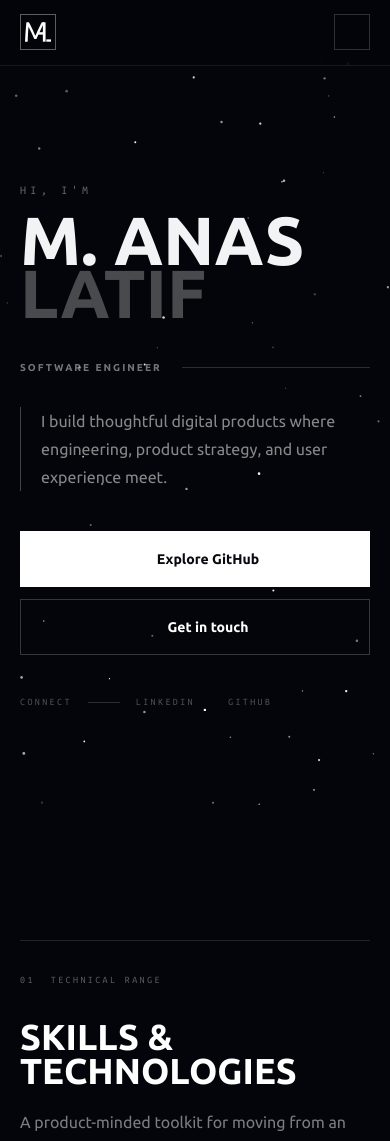
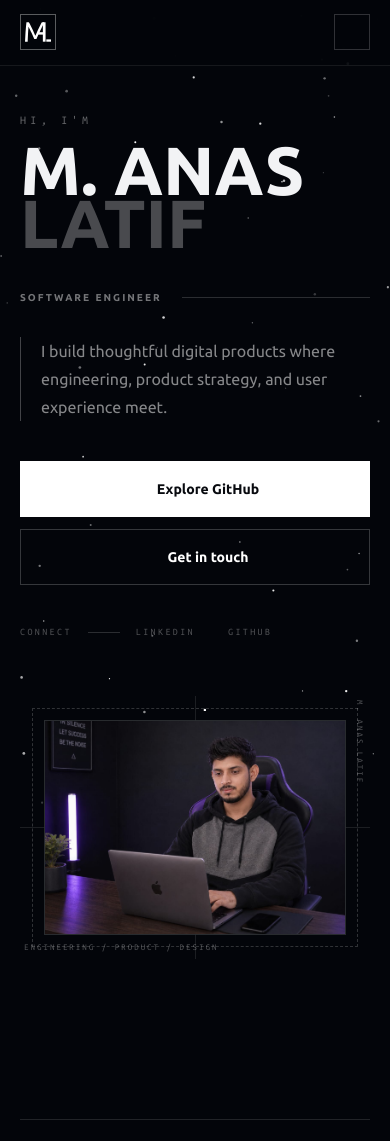
Before and after one commit to MAnasLatif/portfolio, a Next.js app: page / in a window 390 px wide. Shown: the top 1141 px of the page. Built offline with nearby package versions, Linux system fonts and the light colour scheme; some icons are missing.

Commit message:
feat: show hero portrait on mobile
Display the existing hero portrait at mobile and tablet widths with responsive frame proportions, spacing, labels, and image sizing.

```diff
--- a/src/app/_components/hero-header.tsx
+++ b/src/app/_components/hero-header.tsx
@@ -72,24 +72,24 @@ export function HeroHeader() {
         </div>
       </div>
 
-      <div className="relative hidden min-h-140 lg:block">
-        <div className="absolute inset-8 border border-dashed border-white/18" />
+      <div className="relative aspect-4/3 sm:aspect-16/10 lg:aspect-auto lg:min-h-140">
+        <div className="absolute inset-3 border border-dashed border-white/18 sm:inset-6 lg:inset-8" />
         <div className="absolute inset-x-0 top-1/2 h-px bg-white/10" />
         <div className="absolute inset-y-0 left-1/2 w-px bg-white/10" />
-        <div className="absolute inset-16 overflow-hidden border border-white/14 bg-[#080a0f]/72 backdrop-blur-sm">
+        <div className="absolute inset-6 overflow-hidden border border-white/14 bg-[#080a0f]/72 backdrop-blur-sm sm:inset-10 lg:inset-16">
           <Image
             src="/manaslatif.jpeg"
             alt="M. Anas Latif working at his laptop"
             fill
             priority
-            sizes="(min-width: 1024px) 22vw, 0px"
+            sizes="(max-width: 639px) calc(100vw - 88px), (max-width: 1023px) calc(100vw - 144px), 22vw"
             className="object-cover object-[58%_center]"
           />
         </div>
-        <p className="absolute bottom-4 left-4 font-mono text-[10px] uppercase tracking-[0.3em] text-white/30">
+        <p className="absolute bottom-1 left-1 font-mono text-[9px] uppercase tracking-[0.22em] text-white/30 sm:bottom-3 sm:left-3 sm:text-[10px] sm:tracking-[0.3em] lg:bottom-4 lg:left-4">
           Engineering / Product / Design
         </p>
-        <p className="absolute right-4 top-4 font-mono text-[10px] uppercase tracking-[0.3em] text-white/30 [writing-mode:vertical-rl]">
+        <p className="absolute right-1 top-1 font-mono text-[9px] uppercase tracking-[0.22em] text-white/30 [writing-mode:vertical-rl] sm:right-3 sm:top-3 sm:text-[10px] sm:tracking-[0.3em] lg:right-4 lg:top-4">
           M. Anas Latif
         </p>
       </div>
```
